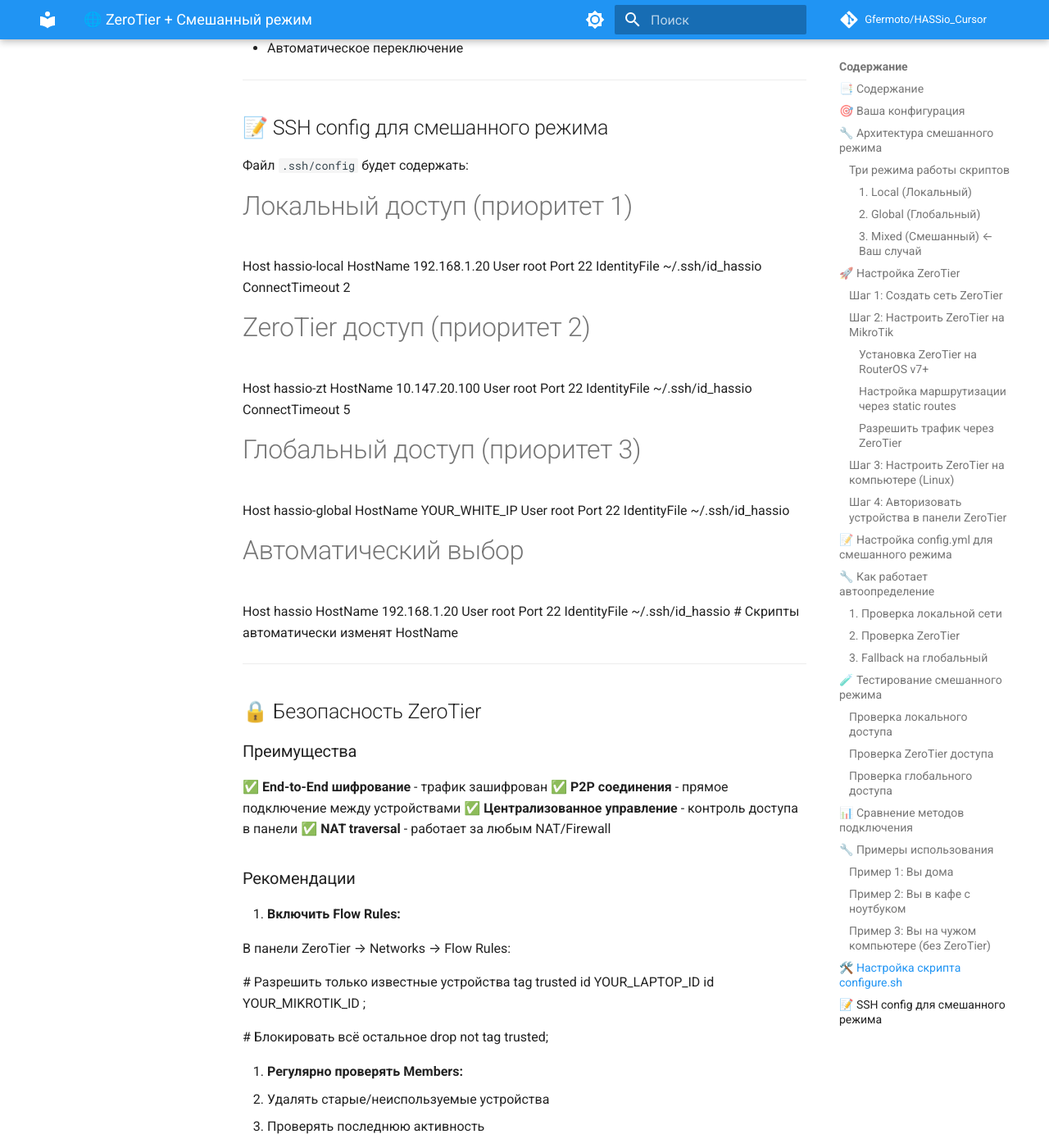
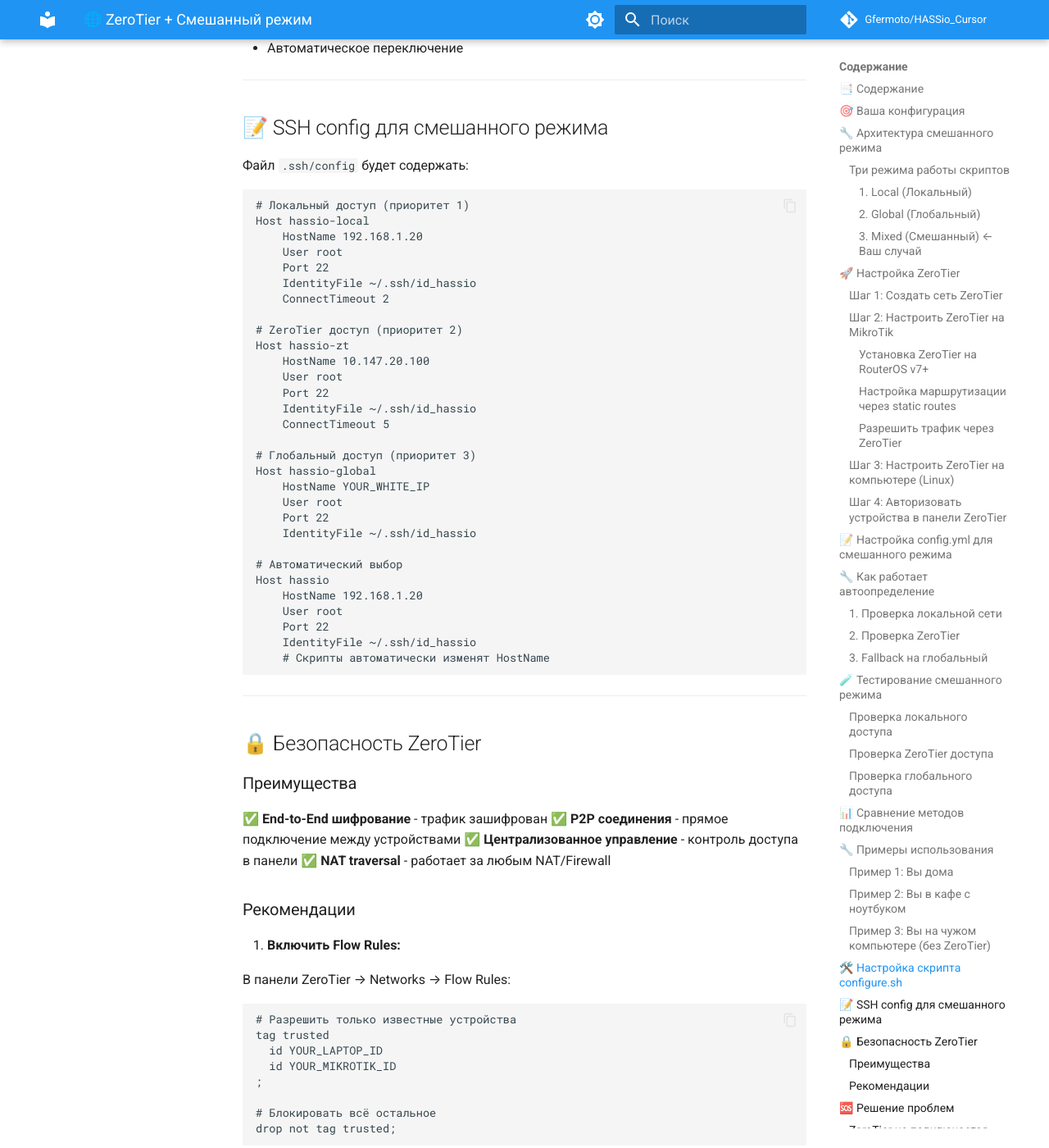
Before and after one commit to Gfermoto/HASSio_Cursor, an MkDocs documentation site: the page built from docs/setup/zerotier-mixed-mode.md, in a window 1280 px wide and 1400 px high, scrolled down 8329 px. Shown: the whole window at 82% size. Built offline with MkDocs 1.6.1 and Material for MkDocs 9.7.7, drawn with Linux system fonts in a browser that asks for light colours; comment, search, counter and statistics services are not loaded; some of the changed text lies outside the part shown.

Commit message:
fix: исправлены все оставшиеся ошибки Markdownlint
🔧 ИСПРАВЛЕНО 10 ошибок из GitHub Actions:
https://github.com/Gfermoto/HASSio_Cursor/actions/runs/18341911472

docs/setup/zerotier-mixed-mode.md:
  ✅ MD022: Headings surrounded by blank lines
     - # комментарии в SSH config обернуты в fence block
  ✅ MD025: Убраны множественные H1
     - SSH config теперь в code block
  ✅ MD046: Code block style
     - ASCII art обернут в fenced block
  ✅ MD004: Unordered list style
     - + заменен на -
  ✅ MD007: List indentation исправлена

docs/setup/SETUP.md:
  ✅ MD036: Emphasis as heading
     - **Проверка:** → #### Проверка:
  ✅ MD029: Ordered list prefix
     - 3. → 1. (после блоков ВАЖНО/Пояснения)

README.md:
  ✅ MD029: Ordered list prefix
     - 12./13./14. → маркеры списка с текстом

━━━━━━━━━━━━━━━━━━━━━━━━━━━━━━━━━━━━━━━━━━━━━━━━━━━━━━━━━━━━━━━━

✅ РЕЗУЛЬТАТ:

markdownlint --config .markdownlint.json docs/**/*.md *.md
→ EXIT CODE 0 (No errors!)

Все 19 файлов документации чистые!

🟢 GitHub Actions ПРОЙДУТ! 🟢

````diff
--- a/docs/setup/zerotier-mixed-mode.md
+++ b/docs/setup/zerotier-mixed-mode.md
@@ -385,6 +385,7 @@
 
 Файл `.ssh/config` будет содержать:
 
+```text
 # Локальный доступ (приоритет 1)
 Host hassio-local
     HostName 192.168.1.20
@@ -415,6 +416,7 @@
     Port 22
     IdentityFile ~/.ssh/id_hassio
     # Скрипты автоматически изменят HostName
+```
 
 ---
 
@@ -433,6 +435,7 @@
 
    В панели ZeroTier → Networks → Flow Rules:
 
+   ```text
    # Разрешить только известные устройства
    tag trusted
      id YOUR_LAPTOP_ID
@@ -441,6 +444,7 @@
 
    # Блокировать всё остальное
    drop not tag trusted;
+   ```
 
 2. **Регулярно проверять Members:**
    - Удалять старые/неиспользуемые устройства
@@ -566,10 +570,10 @@
 
 ## 🎯 Итоговая схема вашей сети
 
+```text
 ┌─────────────────────────────────────────────────────────┐
 │               Ваша гибридная инфраструктура             │
 └─────────────────────────────────────────────────────────┘
-
                     ┌──────────────┐
                     │  ZeroTier    │
                     │   Network    │
@@ -583,12 +587,13 @@
     └─────────┘       └─────────┘      └─────────┘
          ↓                 ↓                 ↓
     MikroTik          MikroTik         ZeroTier
-    + ZeroTier        + ZeroTier        клиент
+    - ZeroTier        - ZeroTier        клиент
          ↓                 ↓
     192.168.1.0       192.168.2.0
          ↓                 ↓
   Home Assistant    Home Assistant
-   + SSH/SAMBA      + SSH/SAMBA
+   - SSH/SAMBA      - SSH/SAMBA
+```
 
 Режимы подключения:
 ━━━━━ Локально (дома): 192.168.1.20 (быстро)
````
Also changed, not shown: README.md (+3 -3 lines), docs/setup/SETUP.md (+3 -3 lines).
